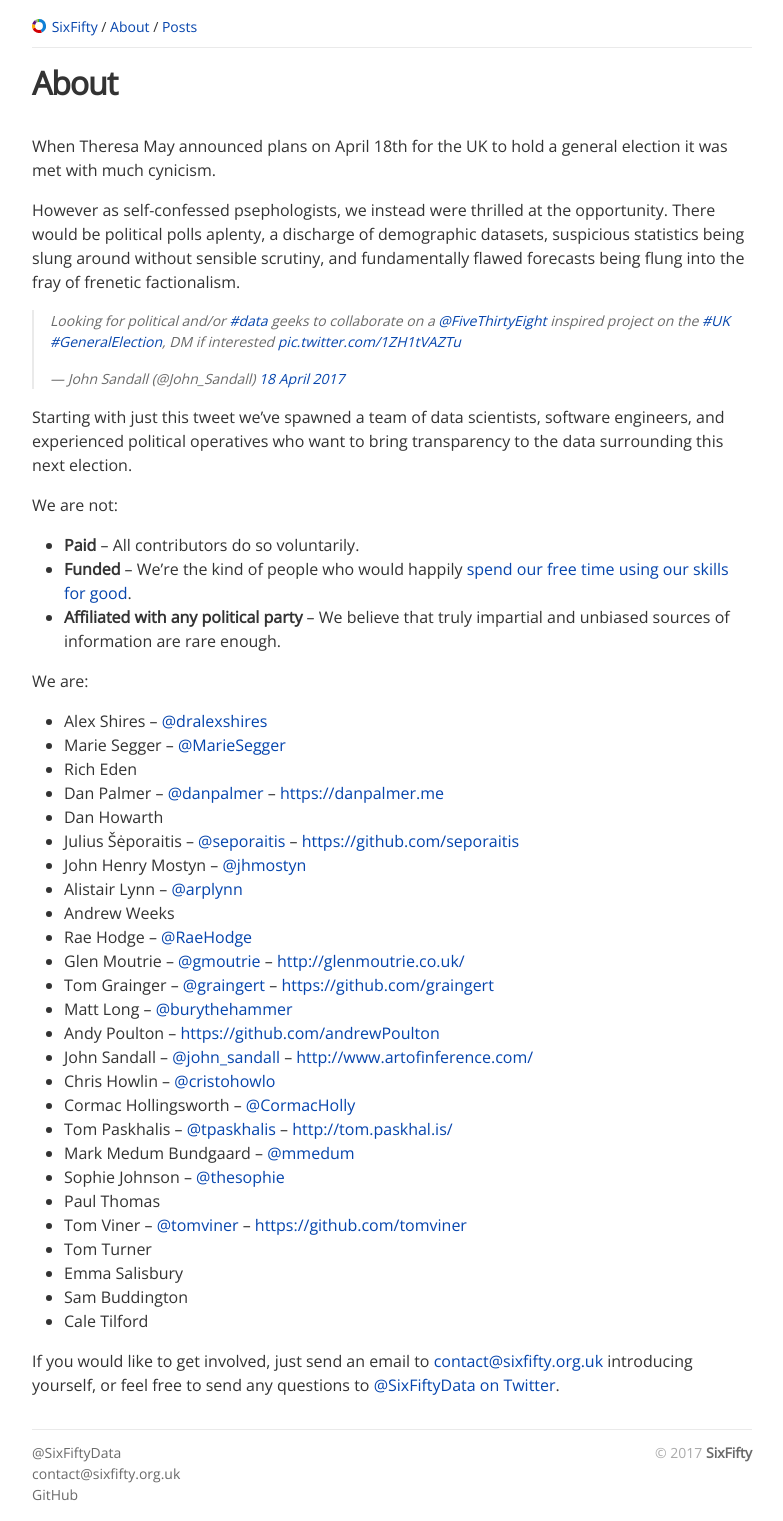
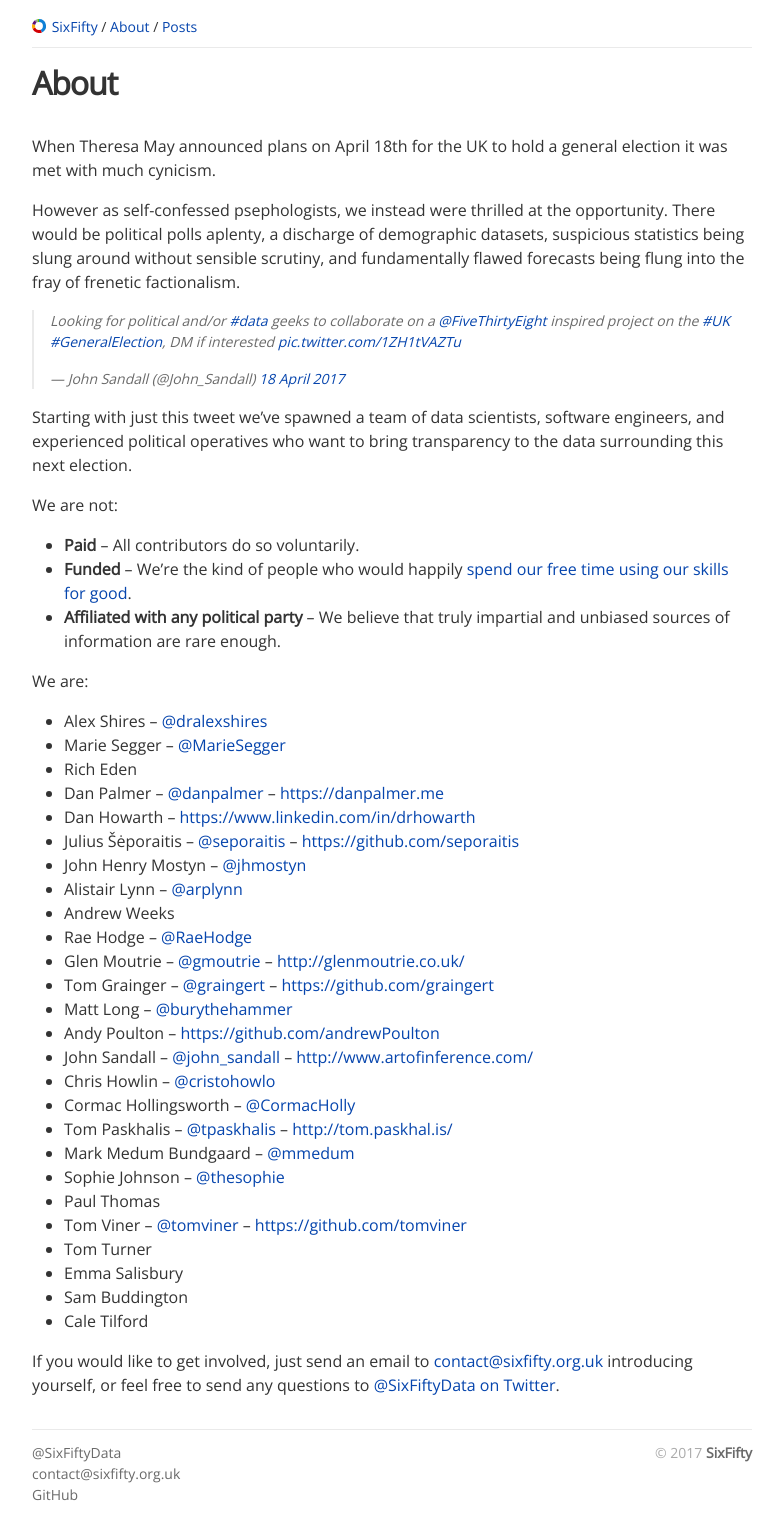
Before and after one commit to six50/sixfifty, a Jekyll site: the page built from pages/about.md, in a window 1280 px wide. Shown: the whole page, without its empty margins (8-791 px from the left). Built offline with Jekyll 4.4.1, drawn with Linux system fonts in a browser that asks for light colours; comment, search, counter and statistics services are not loaded; part of the change alters nothing that is shown.

Commit message:
Add website for Dan Howarth

```diff
--- a/_data/contributors.yaml
+++ b/_data/contributors.yaml
@@ -12,6 +12,7 @@ contributors:
   - name: Cormac Hollingsworth
     twitter: CormacHolly
   - name: Dan Howarth
+    website: https://www.linkedin.com/in/drhowarth
   - name: Chris Howlin
     twitter: cristohowlo
   - name: Sophie Johnson
```
